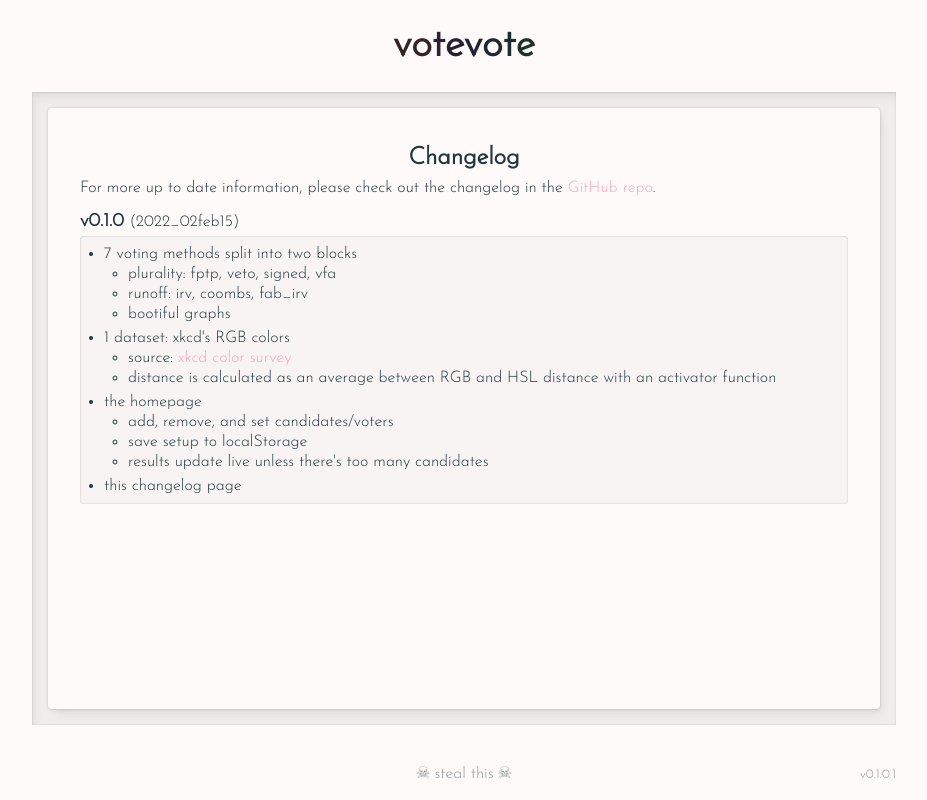
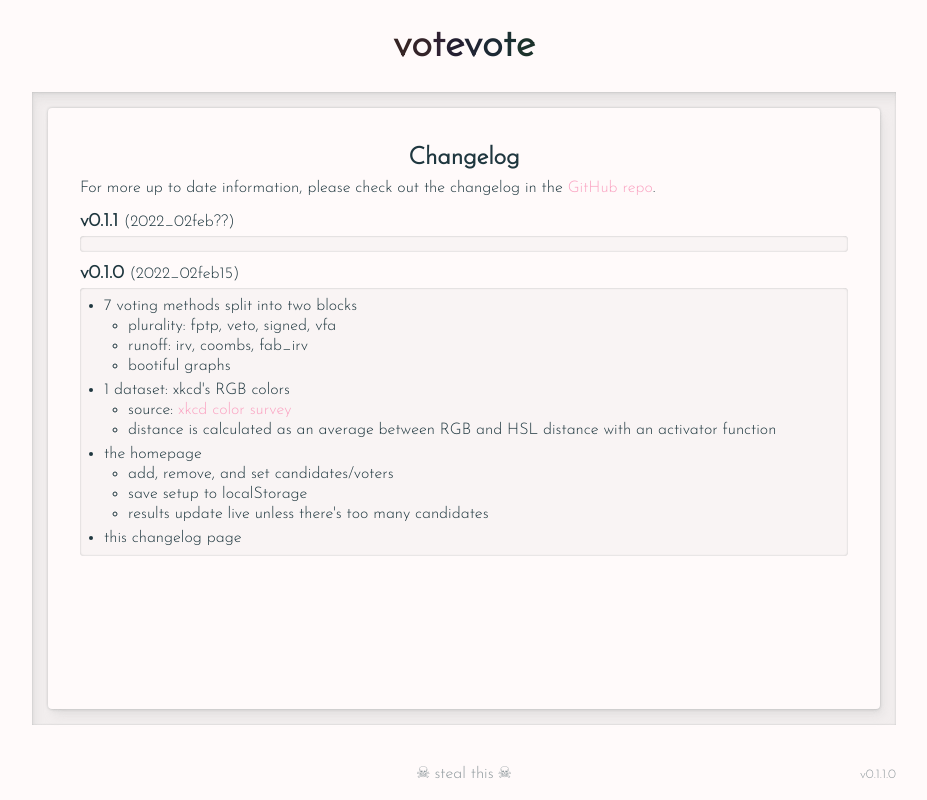
Before and after one commit to tif-calin/votevote, a React (Create React App) app: page /changelog in a window 1280 px wide. Shown: the whole page, without its empty margins (176-1103 px from the left). Built offline with nearby package versions, Linux system fonts and the light colour scheme.

Commit message:
update version number

```diff
--- a/package.json
+++ b/package.json
@@ -1,6 +1,6 @@
 {
   "name": "votevote",
-  "version": "0.1.0.1",
+  "version": "0.1.1.0",
   "homepage": "https://tif-calin.github.io/",
   "repository": "https://github.com/tif-calin/votevote/",
   "dependencies": {
--- a/src/components/layout/Footer.tsx
+++ b/src/components/layout/Footer.tsx
@@ -54,7 +54,7 @@ const Footer: React.FC<Props> = () => {
           className="copyleft"
           href="https://github.com/tif-calin/votevote/"
         >steal this</A>
-        <Link to="/changelog" className="version">v0.1.0.1</Link>
+        <Link to="/changelog" className="version">v0.1.1.0</Link>
       </div>
     </StyledFooter>
   );
--- a/src/views/changelog/ChangelogPage.tsx
+++ b/src/views/changelog/ChangelogPage.tsx
@@ -81,6 +81,11 @@ const ChangelogPage: React.FC<Props> = () => {
           For more up to date information, please check out the changelog in the <A href="https://github.com/tif-calin/votevote/blob/main/CHANGELOG.md">GitHub repo</A>.
         </p>
 
+        <h3>v0.1.1 <span>2022_02feb??</span></h3>
+        <ul className="release">
+
+        </ul>
+
         <h3>v0.1.0 <span>2022_02feb15</span></h3>
         <ul className="release">
           <li>
```
Also changed, not shown: 1 other file (tests, documents, lock files or other folders).
